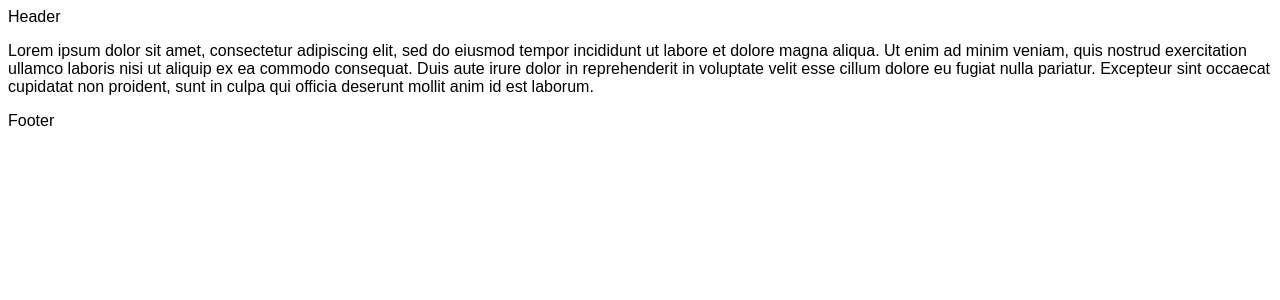
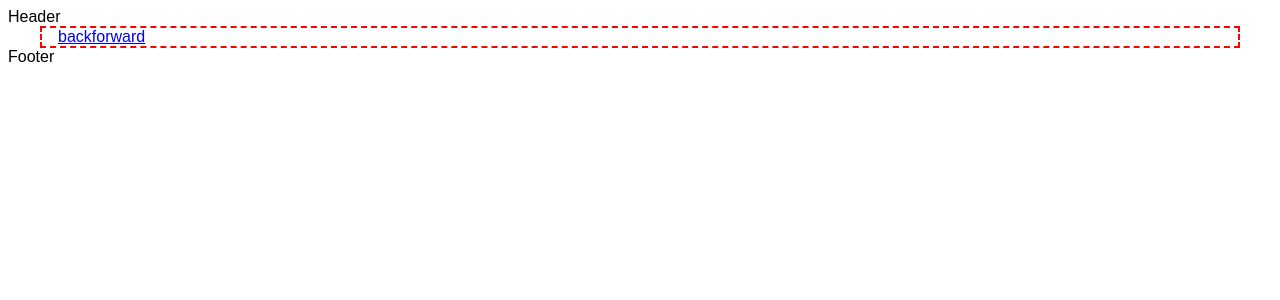
Before and after one commit to LLLisa/portfolio, a React app: page / in a window 1280 px wide. Shown: the top 300 px of the page. Built offline with nearby package versions, Linux system fonts and the light colour scheme.

Commit message:
kinda routing?

```diff
--- a/public/style.css
+++ b/public/style.css
@@ -1,3 +1,9 @@
 body {
   font-family: Arial, Helvetica, sans-serif;
 }
+
+main {
+  border: 2px dashed red;
+  margin: auto 2rem;
+  padding: 0 1rem;
+}
--- /dev/null
+++ b/src/components/Main.tsx
@@ -0,0 +1,22 @@
+import React, { useEffect, useState } from 'react';
+import { Outlet, Link, useParams } from 'react-router-dom';
+import { routeSelector, routesArray, navSelectionType } from '../utils';
+
+export default () => {
+  // const { page } = useParams();
+
+  // console.log(page);
+  const currentPath = window.location.pathname;
+
+  const handleNav = (direction: navSelectionType) => {
+    return routeSelector(currentPath, direction);
+  };
+
+  return (
+    <main>
+      <Link to={handleNav(-1)}>back</Link>
+      <Outlet />
+      <Link to={handleNav(1)}>forward</Link>
+    </main>
+  );
+};
--- a/src/components/Root.tsx
+++ b/src/components/Root.tsx
@@ -1,12 +1,11 @@
 import React from 'react';
-import { Outlet } from 'react-router-dom';
-import { Header, Footer } from '.';
+import { Header, Main, Footer } from '.';
 
 export default () => {
   return (
     <>
       <Header />
-      <Outlet />
+      <Main />
       <Footer />
     </>
   );
--- a/src/components/index.tsx
+++ b/src/components/index.tsx
@@ -1,4 +1,5 @@
 export { default as Root } from './Root';
 export { default as Header } from './Header';
+export { default as Main } from './Main';
 export { default as Footer } from './Footer';
 export * from './views';
--- a/src/components/views/Main.tsx
+++ b/src/components/views/About.tsx
@@ -2,7 +2,7 @@ import React from 'react';
 
 export default () => {
   return (
-    <main>
+    <section>
       <p>
         Lorem ipsum dolor sit amet, consectetur adipiscing elit, sed do eiusmod tempor incididunt ut
         labore et dolore magna aliqua. Ut enim ad minim veniam, quis nostrud exercitation ullamco
@@ -10,6 +10,6 @@ export default () => {
         voluptate velit esse cillum dolore eu fugiat nulla pariatur. Excepteur sint occaecat
         cupidatat non proident, sunt in culpa qui officia deserunt mollit anim id est laborum.
       </p>
-    </main>
+    </section>
   );
 };
--- a/src/components/views/Inventory.tsx
+++ b/src/components/views/Inventory.tsx
@@ -2,7 +2,7 @@ import React from 'react';
 
 export default () => {
   return (
-    <main>
+    <section>
       Eleifend donec pretium vulputate sapien nec sagittis. Posuere urna nec tincidunt praesent.
       Consectetur purus ut faucibus pulvinar elementum. Eros in cursus turpis massa tincidunt dui.
       Blandit massa enim nec dui nunc mattis enim ut. Porttitor lacus luctus accumsan tortor
@@ -13,6 +13,6 @@ export default () => {
       elit pellentesque habitant morbi. Vitae elementum curabitur vitae nunc sed velit. Donec et
       odio pellentesque diam volutpat commodo sed egestas. Placerat orci nulla pellentesque
       dignissim. A diam sollicitudin tempor id eu. Ut tortor pretium viverra suspendisse.
-    </main>
+    </section>
   );
 };
--- a/src/components/views/RGS.tsx
+++ b/src/components/views/RGS.tsx
@@ -2,7 +2,7 @@ import React from 'react';
 
 export default () => {
   return (
-    <main>
+    <section>
       <p>
         Suspendisse interdum consectetur libero id. Pulvinar pellentesque habitant morbi tristique
         senectus et netus et. Rhoncus mattis rhoncus urna neque. In hac habitasse platea dictumst
@@ -10,8 +10,8 @@ export default () => {
         nunc. Ac odio tempor orci dapibus ultrices in iaculis nunc sed. Arcu non odio euismod
         lacinia at quis risus sed. Quis imperdiet massa tincidunt nunc pulvinar sapien et. Sed enim
         ut sem viverra aliquet. Nunc lobortis mattis aliquam faucibus purus in. Posuere ac ut
-        consequat semper viverra nam libero justo laoreet.{' '}
+        consequat semper viverra nam libero justo laoreet.
       </p>
-    </main>
+    </section>
   );
 };
--- a/src/components/views/index.ts
+++ b/src/components/views/index.ts
@@ -1,3 +1,3 @@
-export { default as Main } from './Main';
+export { default as About } from './About';
 export { default as Inventory } from './Inventory';
 export { default as RGS } from './RGS';
--- a/src/index.tsx
+++ b/src/index.tsx
@@ -1,7 +1,7 @@
 import React from 'react';
 import { createRoot } from 'react-dom/client';
 import { RouterProvider } from 'react-router-dom';
-import routes from './utils/routes';
+import { routes } from './utils';
 
 const root = document.getElementById('root') as HTMLElement;
 
--- /dev/null
+++ b/src/utils/index.ts
@@ -0,0 +1,3 @@
+export { default as routes } from './routes';
+export { default as routeSelector } from './routeSelector';
+export * from './routeSelector';
--- /dev/null
+++ b/src/utils/routeSelector.ts
@@ -0,0 +1,13 @@
+export const routesArray: string[] = ['/about', '/inventory', '/rgs'];
+
+export type navSelectionType = -1 | 1;
+
+export default (current: string, selection: navSelectionType): string => {
+  const currentIndex = routesArray.indexOf(current);
+  const targetIndex = currentIndex + selection;
+
+  if (targetIndex < 0) return routesArray[routesArray.length - 1];
+  if (targetIndex > routesArray.length - 1) return routesArray[0];
+
+  return routesArray[targetIndex];
+};
--- a/src/utils/routes.tsx
+++ b/src/utils/routes.tsx
@@ -1,13 +1,14 @@
 import React from 'react';
 import { createBrowserRouter } from 'react-router-dom';
-import { Root, Main, Inventory, RGS } from '../components';
+import { Root, About, Inventory, RGS, Main } from '../components';
 
 export default createBrowserRouter([
   {
     path: '/',
     element: <Root />,
     children: [
-      { path: '/', element: <Main /> },
+      // { path: '/:page', element: <Main /> },
+      { path: '/about', element: <About /> },
       {
         path: '/inventory',
         element: <Inventory />,
```
Also changed, not shown: 1 other file (tests, documents, lock files or other folders).
